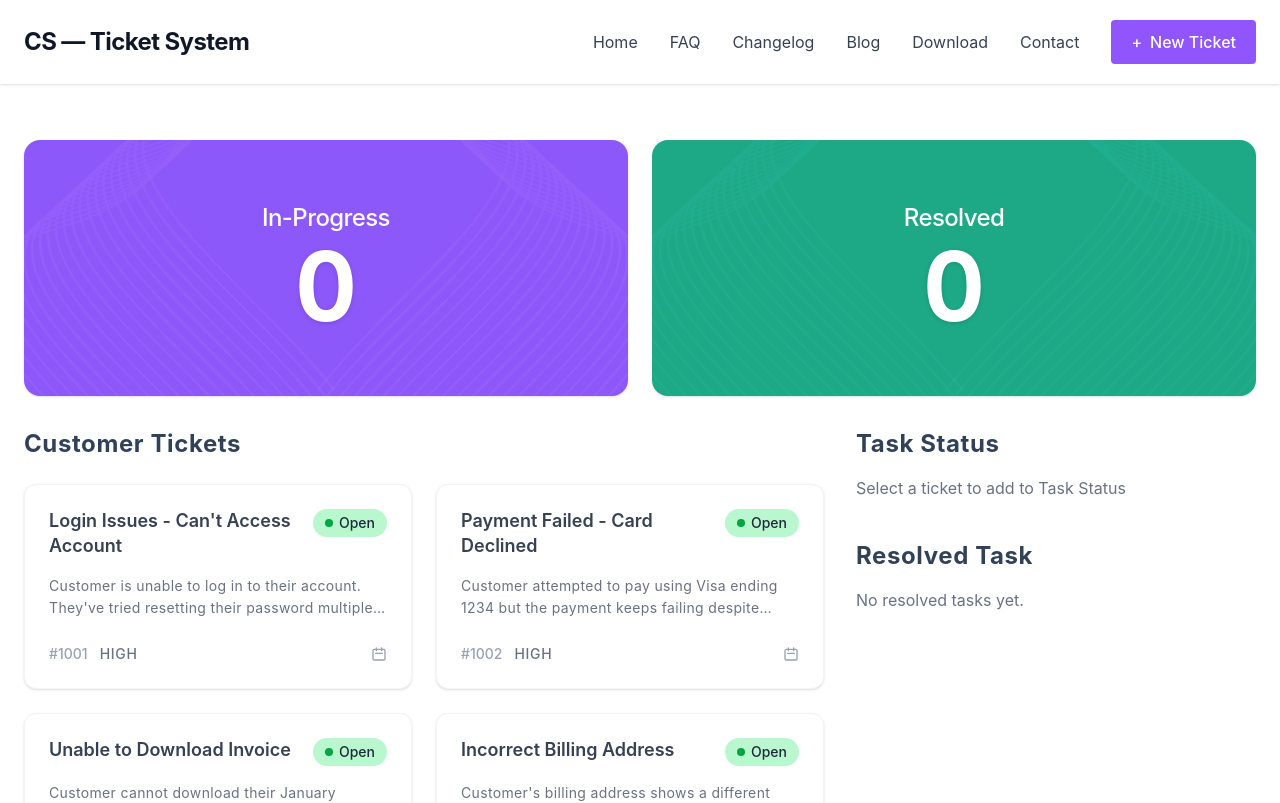
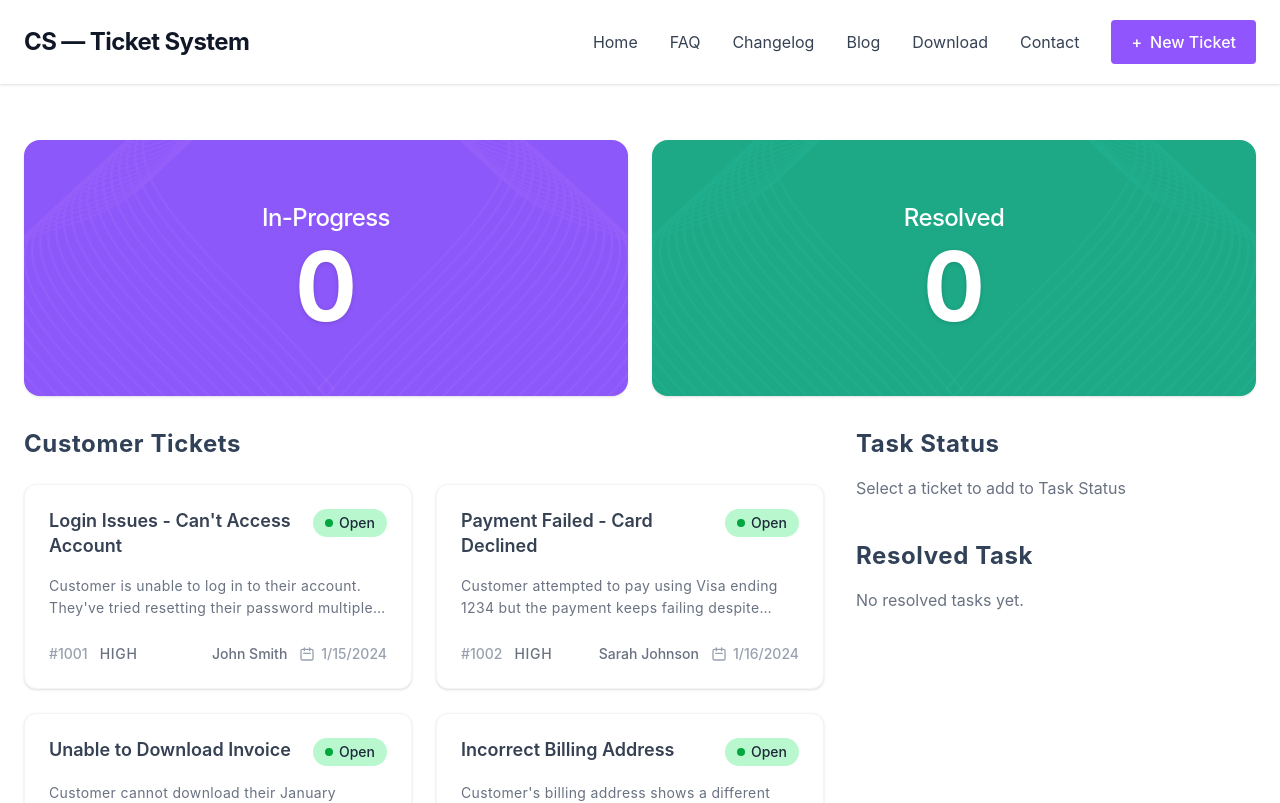
Before and after one commit to yeatasim-cse9/Mission-restart-Assignment-2, a React (Vite) app: page / in a window 1280 px wide. Shown: the top 803 px of the page. Built offline with nearby package versions, Linux system fonts and the light colour scheme.

Commit message:
fix: display customer and createdAt from JSON as real data instead of dummy placeholders

```diff
--- a/src/components/TicketCard.jsx
+++ b/src/components/TicketCard.jsx
@@ -43,11 +43,11 @@ const TicketCard = ({ ticket, onStart, isInProgress }) => {
                 </div>
                 <div className="flex items-center gap-3 w-full sm:w-auto mt-2 sm:mt-0 justify-between sm:justify-end">
                     <span className="capitalize text-gray-500">
-                        {ticket.submitter}
+                        {ticket.customer}
                     </span>
                     <span className="flex items-center gap-1.5 text-gray-400">
                         <svg className="w-4 h-4" fill="none" stroke="currentColor" viewBox="0 0 24 24" xmlns="http://www.w3.org/2000/svg"><path strokeLinecap="round" strokeLinejoin="round" strokeWidth="2" d="M8 7V3m8 4V3m-9 8h10M5 21h14a2 2 0 002-2V7a2 2 0 00-2-2H5a2 2 0 00-2 2v12a2 2 0 002 2z"></path></svg>
-                        {ticket.date}
+                        {ticket.createdAt}
                     </span>
                 </div>
             </div>
```
